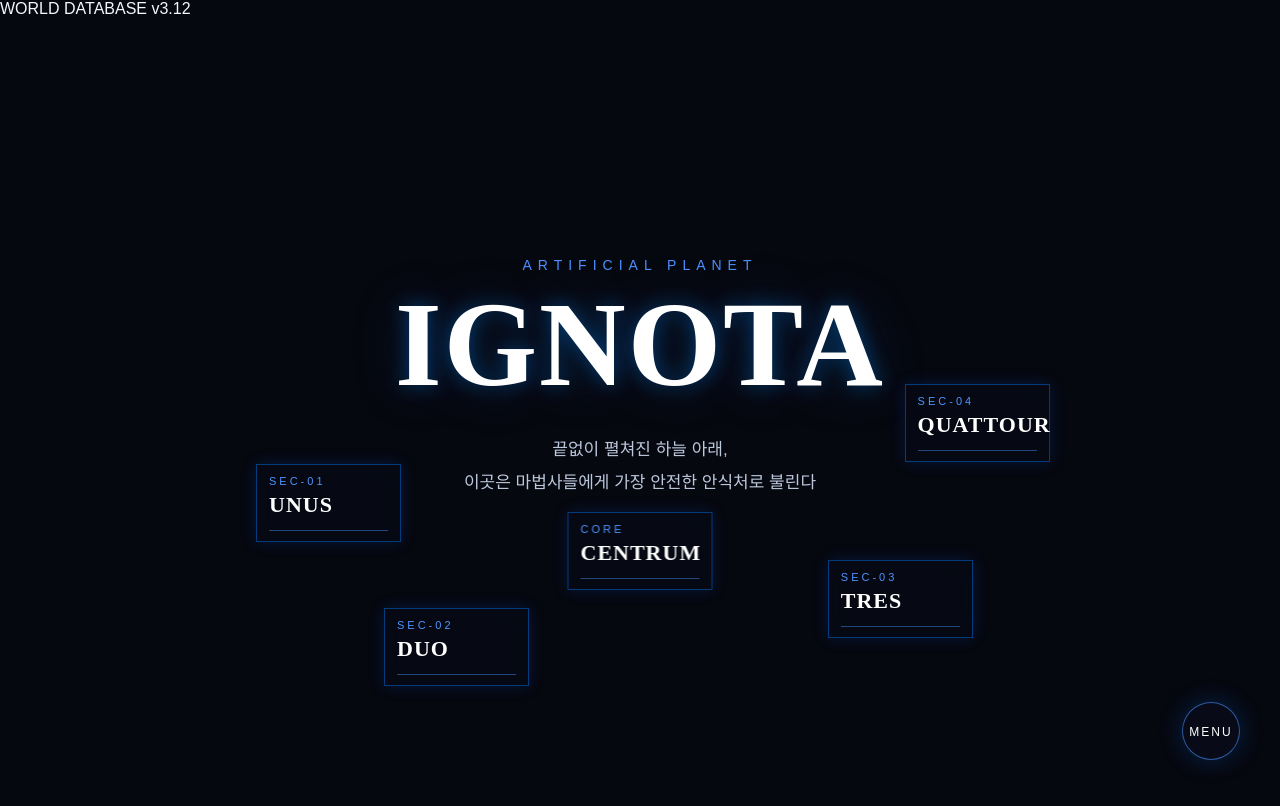
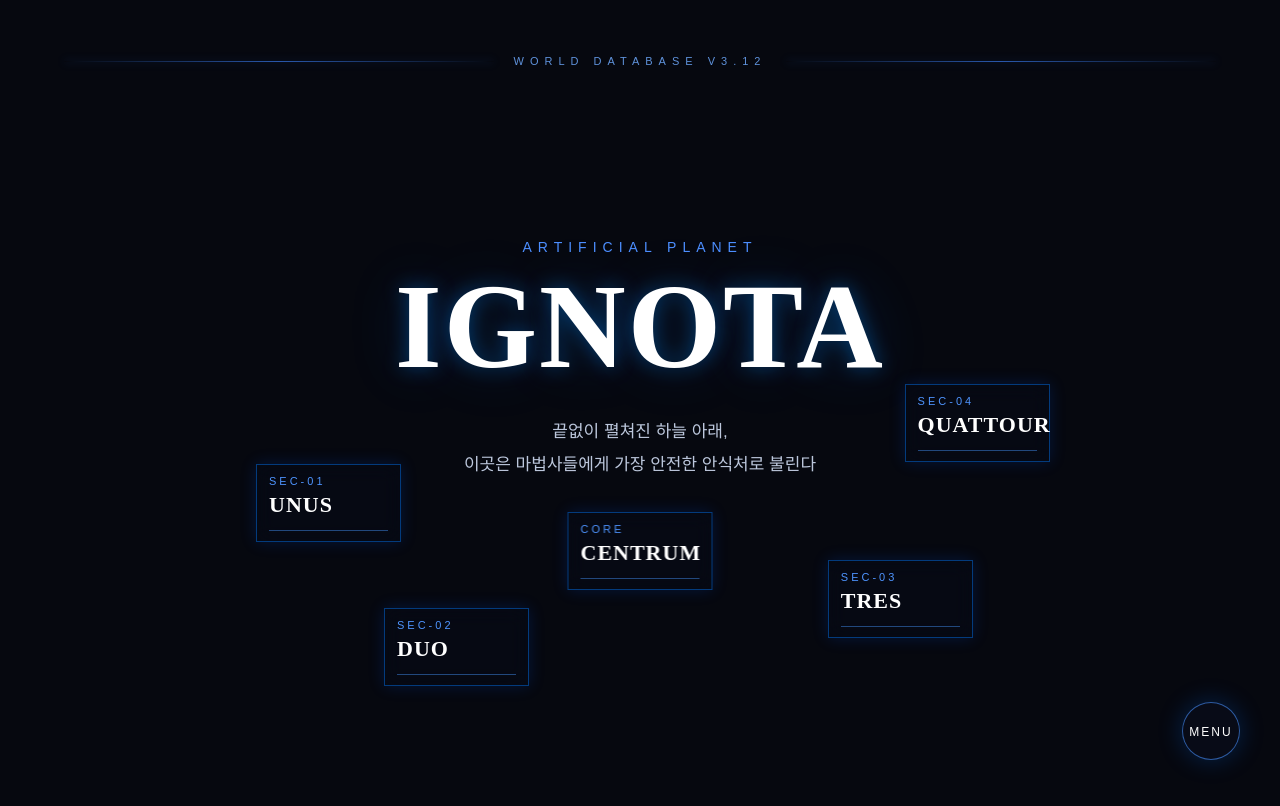
Before and after one commit to y6377/ignotaa, a plain HTML site: page index.html in a window 1280 px wide. Drawn offline with nearby package versions, Linux system fonts and the light colour scheme.

Commit message:
Add top decoration and system text styles
Added styles for top decoration and system text.

```diff
--- a/css/style.css
+++ b/css/style.css
@@ -276,3 +276,59 @@
     box-shadow:
     0 0 35px rgba(0,120,255,.45);
 }
+
+/* ===========================
+   TOP DECORATION
+=========================== */
+
+.top-decor{
+
+    position:absolute;
+
+    top:55px;
+    left:50%;
+
+    transform:translateX(-50%);
+
+    width:90%;
+
+    display:flex;
+    align-items:center;
+    justify-content:center;
+    gap:20px;
+
+    z-index:100;
+
+    pointer-events:none;
+}
+
+.top-decor .line{
+
+    flex:1;
+
+    height:1px;
+
+    background:linear-gradient(
+        to right,
+        transparent,
+        rgba(60,130,255,.65),
+        transparent
+    );
+
+    box-shadow:0 0 8px rgba(60,130,255,.35);
+}
+
+.system-text{
+
+    font-family:"Pretendard",sans-serif;
+
+    font-size:11px;
+
+    letter-spacing:6px;
+
+    color:rgba(110,170,255,.85);
+
+    white-space:nowrap;
+
+    text-transform:uppercase;
+}
```
